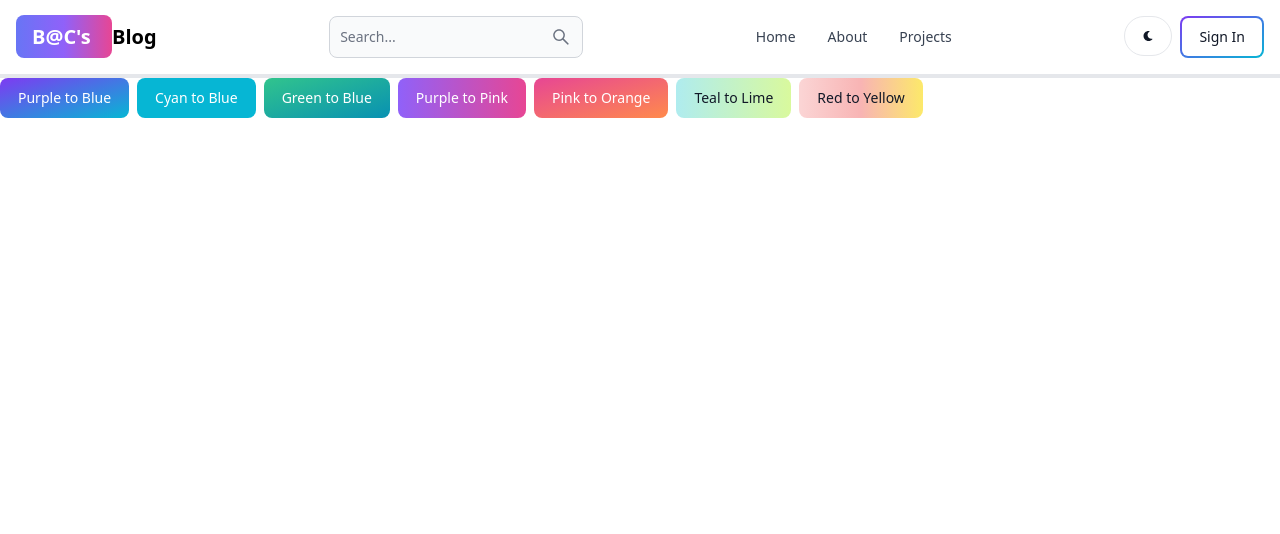
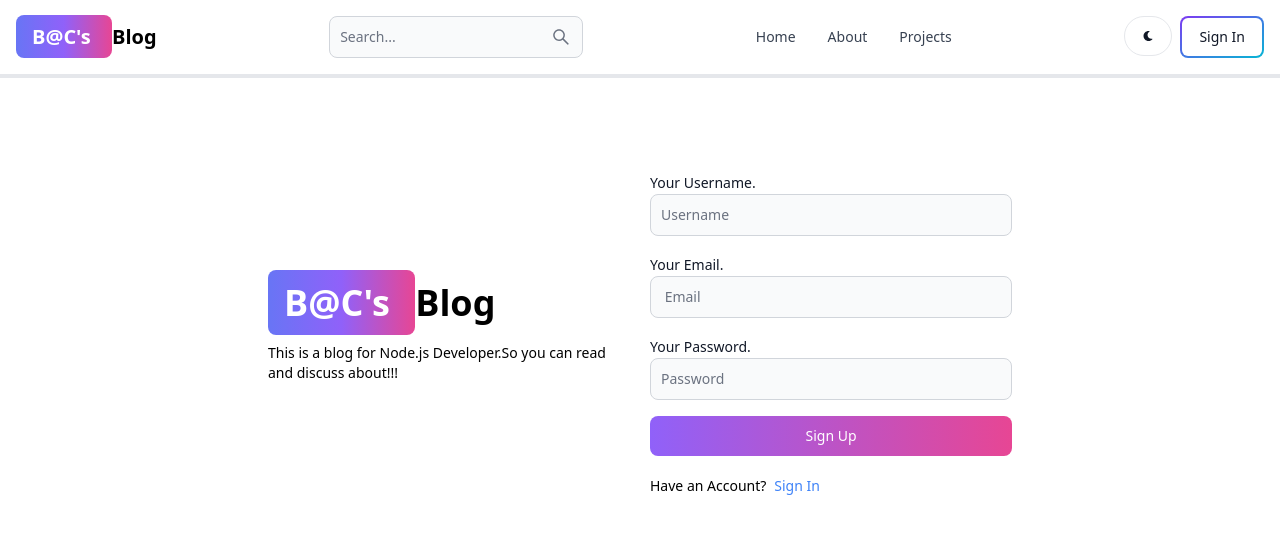
Before and after one commit to AungThuyeinHein/blog-post, a React (Vite) app in the folder client/: page /sign-up in a window 1280 px wide. Shown: the top 534 px of the page. Built offline with nearby package versions, Linux system fonts and the light colour scheme.

Commit message:
complete signup page Ui

```diff
--- a/client/src/components/Header.jsx
+++ b/client/src/components/Header.jsx
@@ -1,4 +1,5 @@
-import { Navbar, NavbarToggle, TextInput } from "flowbite-react";
+/* eslint-disable react/no-unescaped-entities */
+import { Navbar, TextInput } from "flowbite-react";
 import { Link, useLocation } from "react-router-dom";
 import { AiOutlineSearch } from "react-icons/ai";
 import { FaMoon } from "react-icons/fa";
--- a/client/src/pages/SignUp.jsx
+++ b/client/src/pages/SignUp.jsx
@@ -1,15 +1,50 @@
-import { Button } from "flowbite-react";
-
+/* eslint-disable react/no-unescaped-entities */
+import { Link } from "react-router-dom";
+import { Button, Label, TextInput } from "flowbite-react";
 export default function SignUp() {
   return (
-    <div className="flex flex-wrap gap-2">
-      <Button gradientDuoTone="purpleToBlue">Purple to Blue</Button>
-      <Button gradientDuoTone="cyanToBlue">Cyan to Blue</Button>
-      <Button gradientDuoTone="greenToBlue">Green to Blue</Button>
-      <Button gradientDuoTone="purpleToPink">Purple to Pink</Button>
-      <Button gradientDuoTone="pinkToOrange">Pink to Orange</Button>
-      <Button gradientDuoTone="tealToLime">Teal to Lime</Button>
-      <Button gradientDuoTone="redToYellow">Red to Yellow</Button>
+    <div className="min-h-screen mt-20">
+      <div className="flex p-3 max-w-3xl mx-auto flex-col md:flex-row md:items-center gap-5">
+        {/* {Left side} */}
+        <div className="flex-1">
+          <Link to={"/"} className="font-bold dark:text-white text-4xl">
+            <span className="px-4 py-2 bg-gradient-to-r from-indigo-500 via-purple-500 to-pink-500 rounded-lg text-white">
+              B@C's{" "}
+            </span>
+            <span>Blog</span>
+          </Link>
+          <div className="text-sm mt-5 ">
+            This is a blog for Node.js Developer.So you can read and discuss
+            about!!!
+          </div>
+        </div>
+        {/* {Right side} */}
+        <div className="flex-1">
+          <form className="flex flex-col gap-4">
+            <div className="">
+              <Label value="Your Username." />
+              <TextInput type="text" placeholder="Username" id="username" />
+            </div>
+            <div className="">
+              <Label value="Your Email." />
+              <TextInput type="email" placeholder=" Email" id="email" />
+            </div>
+            <div className="">
+              <Label value="Your Password." />
+              <TextInput type="password" placeholder="Password" id="password" />
+            </div>
+            <Button gradientDuoTone="purpleToPink" type="submit">
+              Sign Up
+            </Button>
+          </form>
+          <div className="flex gap-2 text-sm mt-5">
+            <span>Have an Account?</span>
+            <Link to="/sign-in" className="text-blue-500">
+              Sign In
+            </Link>
+          </div>
+        </div>
+      </div>
     </div>
   );
 }
```
